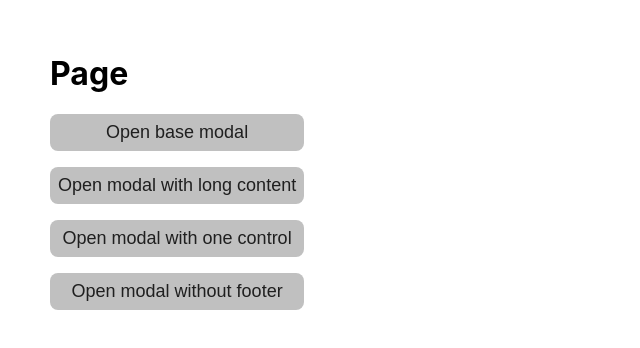
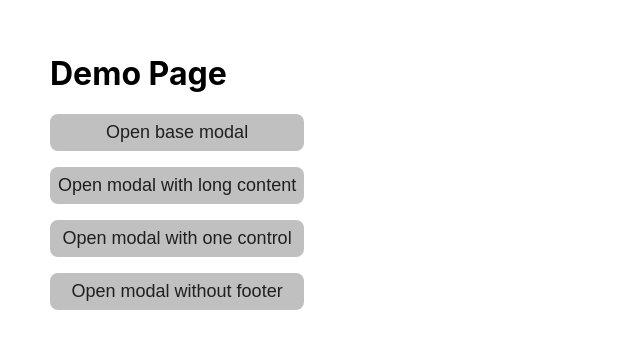
Before and after one commit to Amorelleth/modal-demo, a React (Vite) app: page / in a window 1280 px wide. Shown: the top 348 px of the page, without its empty margins (0-640 px from the left). Built offline with nearby package versions, Linux system fonts and the light colour scheme.

Commit message:
feat: rename page to demo page

```diff
--- a/src/components/App/App.tsx
+++ b/src/components/App/App.tsx
@@ -14,7 +14,7 @@
   return (
     <main className={styles.main}>
       <header className={styles.header}>
-        <h1 className={styles.heading}>Page</h1>
+        <h1 className={styles.heading}>Demo Page</h1>
       </header>
 
       <ModalProvider>
```
